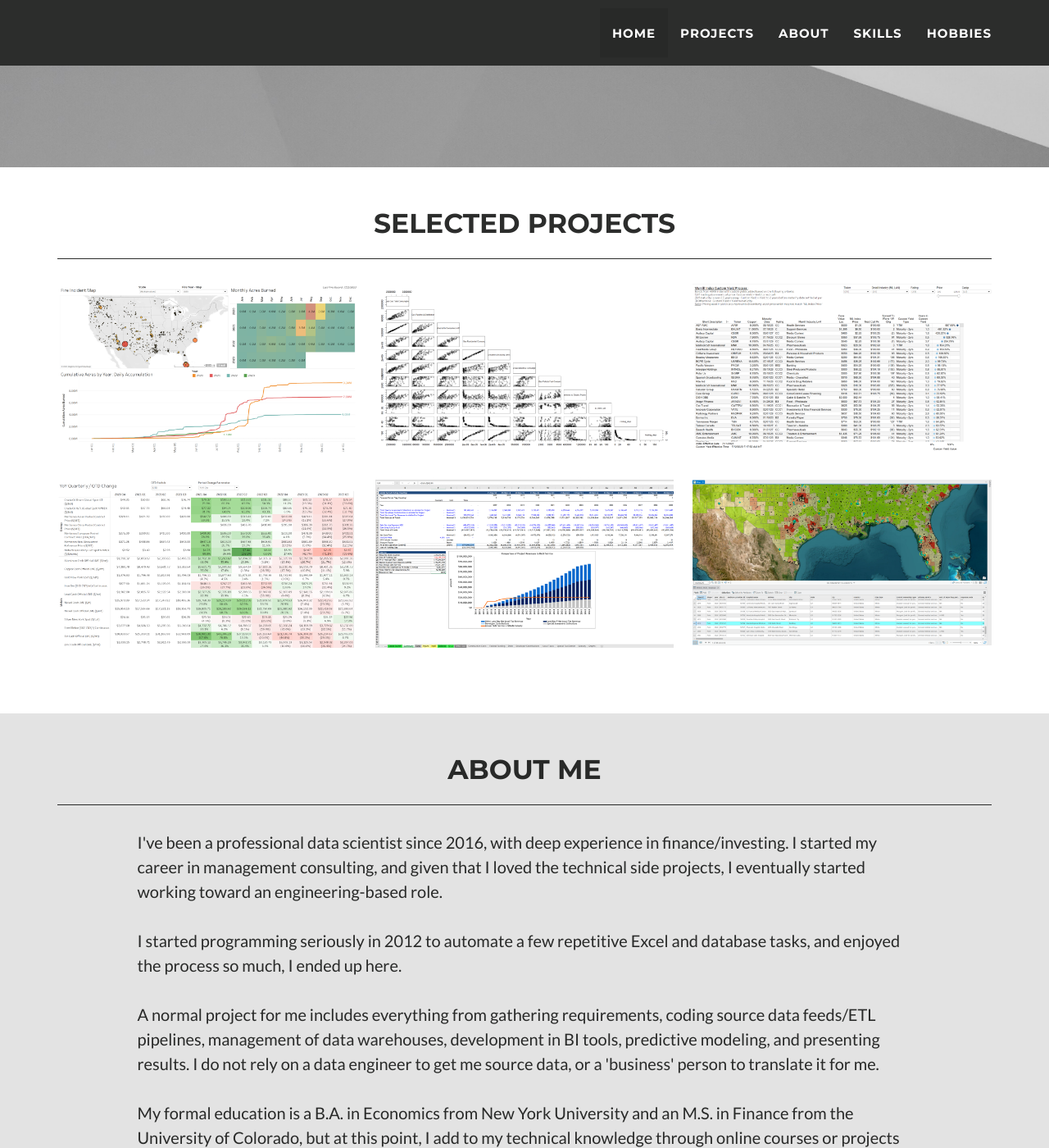
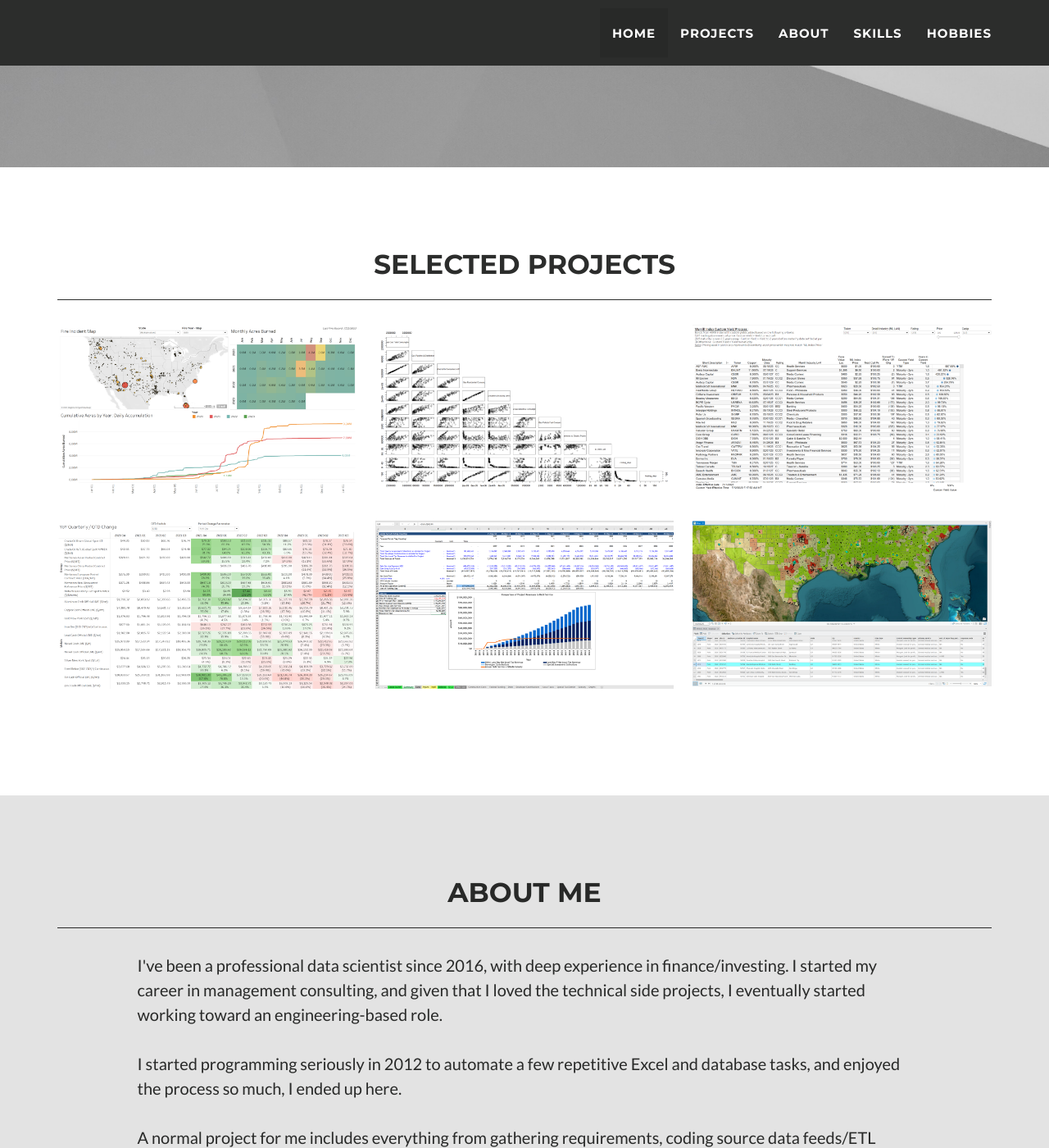
Before and after one commit to brf217/brf217.github.io, a Jekyll site: the page built from _posts/2014-07-18-project-1.markdown, in a window 1280 px wide and 1400 px high, scrolled down 546 px. Shown: the whole window at 82% size. Built offline with Jekyll 4.4.1, drawn with Linux system fonts in a browser that asks for light colours.

Commit message:
Update main.css

```diff
--- a/_includes/css/main.css
+++ b/_includes/css/main.css
@@ -194,7 +194,7 @@ header .intro-text .skills {
 }
 
 section {
-    padding: 50px 0;
+    padding: 100px 0;
 }
 
 section h2 {
@@ -208,13 +208,13 @@ section.success {
 }
 
 section.skill {
-    padding: 0px 0;
+    padding: 100px 0;
     color: #282928;
     background: #e3e3e3;
 }
 
 section.hobbies {
-    padding: 65px 0;
+    padding: 100px 0;
     color: #282928;
     background: #e3e3e3;
 }
```
